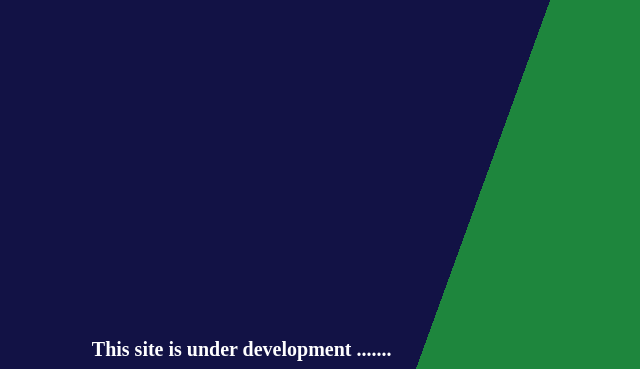
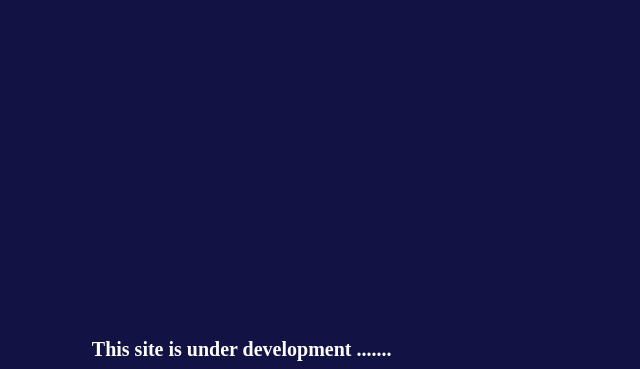
Before and after one commit to arkemongg/arkemon.tech, a plain HTML site: page index.html in a window 1280 px wide. Shown: the top 369 px of the page, without its empty margins (396-1036 px from the left). Drawn offline with Linux system fonts and the light colour scheme.

Commit message:
Update styles.css

```diff
--- a/styles/styles.css
+++ b/styles/styles.css
@@ -1,5 +1,5 @@
 body{
-    background: linear-gradient(110deg, rgb(18, 18, 69) 60%, rgb(30, 134, 61) 60%);
+    background:rgb(18, 18, 69);
     color: white;
     width: 100vh;
     height: 100vh;
```
